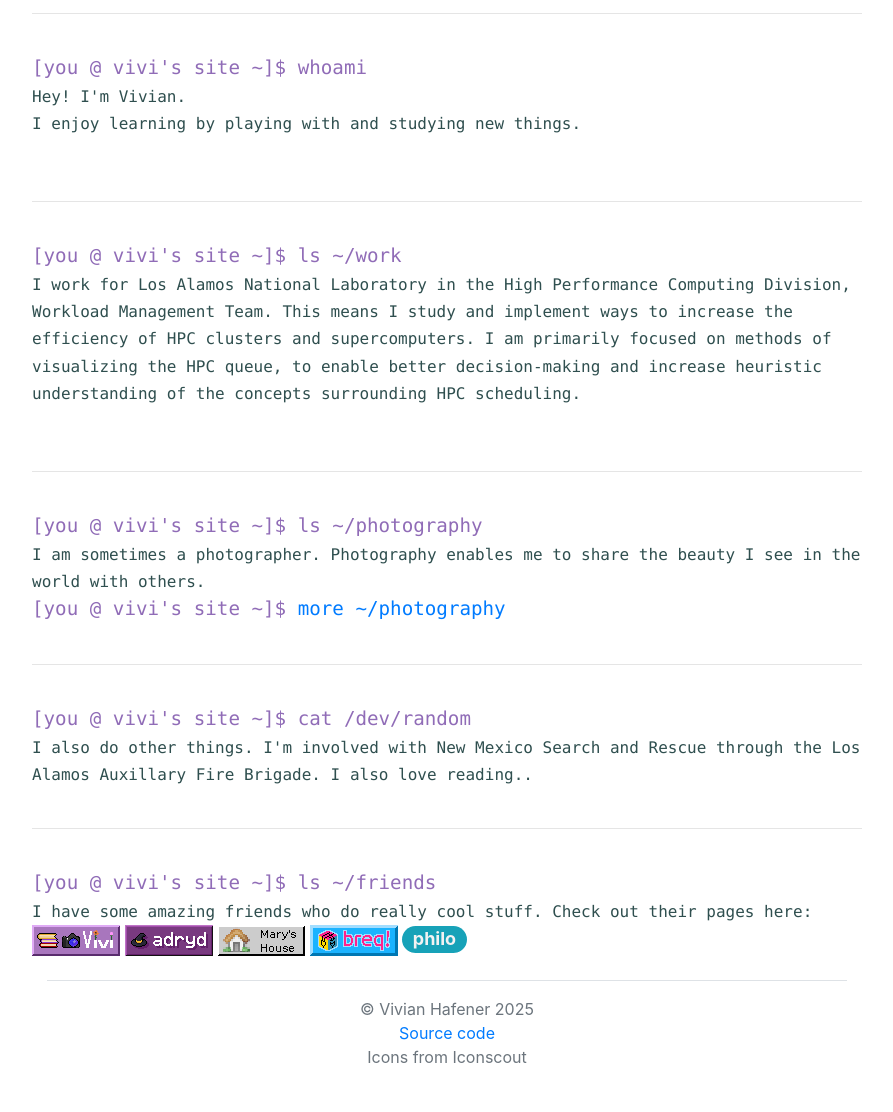
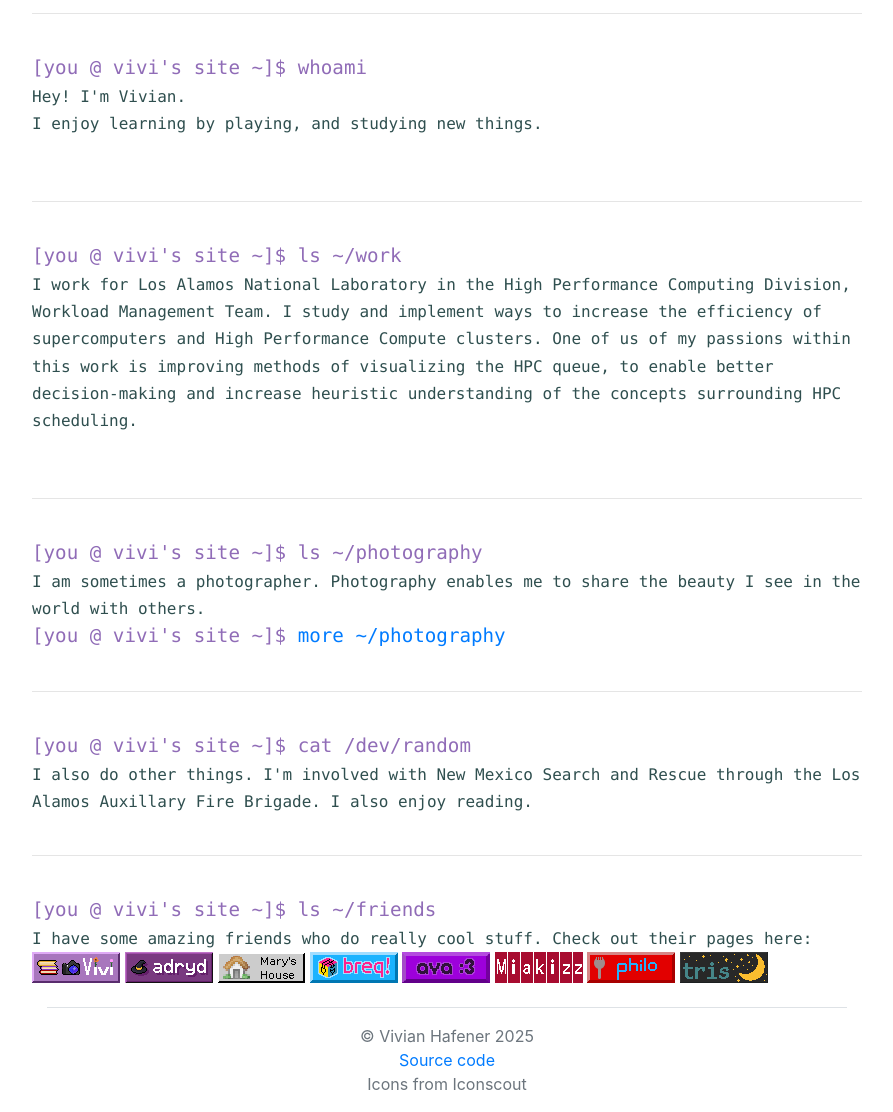
Before and after one commit to vivian-hafener/personal-site, a PHP site: page / in a window 1280 px wide. Shown: the part 827-1939 px from the top of the page, without its empty margins (333-1226 px from the left). Before the commit the page ends 1890 px from the top, so only its background shows below. Run offline with PHP 8.4, Linux system fonts and the light colour scheme; some libraries are stand-ins or nearby versions.

Commit message:
[index.php] [assets/*] Updated Friend 8831s

```diff
--- a/index.php
+++ b/index.php
@@ -24,13 +24,13 @@
     <code class="codeHead">[you @ vivi's site ~]$ whoami</code><br>
     <code class="codeBody">
       Hey! I'm Vivian.<br>
-      I enjoy learning by playing with and studying new things.<br>
+      I enjoy learning by playing, and studying new things.<br>
     </code><br>
     <hr class="featurette-divider">
 
     <code class="codeHead">[you @ vivi's site ~]$ ls ~/work</code><br>
     <code class="codeBody">
-      I work for Los Alamos National Laboratory in the High Performance Computing Division, Workload Management Team. This means I study and implement ways to increase the efficiency of HPC clusters and supercomputers. I am primarily focused on methods of visualizing the HPC queue, to enable better decision-making and increase heuristic understanding of the concepts surrounding HPC scheduling.<br>
+      I work for Los Alamos National Laboratory in the High Performance Computing Division, Workload Management Team. I study and implement ways to increase the efficiency of supercomputers and High Performance Compute clusters. One of us of my passions within this work is improving methods of visualizing the HPC queue, to enable better decision-making and increase heuristic understanding of the concepts surrounding HPC scheduling.<br>
     </code><br>
     <hr class="featurette-divider">
     <code class="codeHead">[you @ vivi's site ~]$ ls ~/photography</code><br>
@@ -41,7 +41,7 @@
     <hr class="featurette-divider">
     <code class="codeHead">[you @ vivi's site ~]$ cat /dev/random</code><br>
     <code class="codeBody">
-      I also do other things. I'm involved with New Mexico Search and Rescue through the Los Alamos Auxillary Fire Brigade. I also love reading.</a>.
+      I also do other things. I'm involved with New Mexico Search and Rescue through the Los Alamos Auxillary Fire Brigade. I also enjoy reading.
     </code><br>
     <hr class="featurette-divider">
     <code class="codeHead">[you @ vivi's site ~]$ ls ~/friends</code><br>
@@ -52,8 +52,10 @@
     <a class="friends" href="https://adryd.com/"><img src="assets/8831/adryd.png"></a>
     <a class="friends" href="https://mstrodl.com/"><img src="assets/8831/mary.png"></a>
     <a class="friends" href="https://breq.dev"><img src="assets/8831/breq.png"></a>
-    <h4 style="display: inline;"><span class="badge badge-pill badge-info"><a style=" color: #f2f2f2;"href="https://philo.gay/">philo</a></span></h4>
-
+    <a class="friends" href="https://avasilver.dev/"><img src="assets/8831/ava.png"></a>
+    <a class="friends" href="https://miakizz.quest/"><img src="assets/8831/mia.png"></a>
+    <a class="friends" href="https://philo.gay/"><img src="assets/8831/philo.png"></a>
+    <a class="friends" href="https://tris.fyi/"><img src="assets/8831/tris.png"></a>
 </main>
   <script src="https://ajax.googleapis.com/ajax/libs/jquery/1.11.2/jquery.min.js"></script>
   <script src="assets/js/bootstrap.bundle.min.js"></script>
```
Also changed, not shown: assets/8831/ava.png (added), assets/8831/maxine.png (added), assets/8831/mia.png (added), assets/8831/philo.png (added), assets/8831/tris.png (added).
